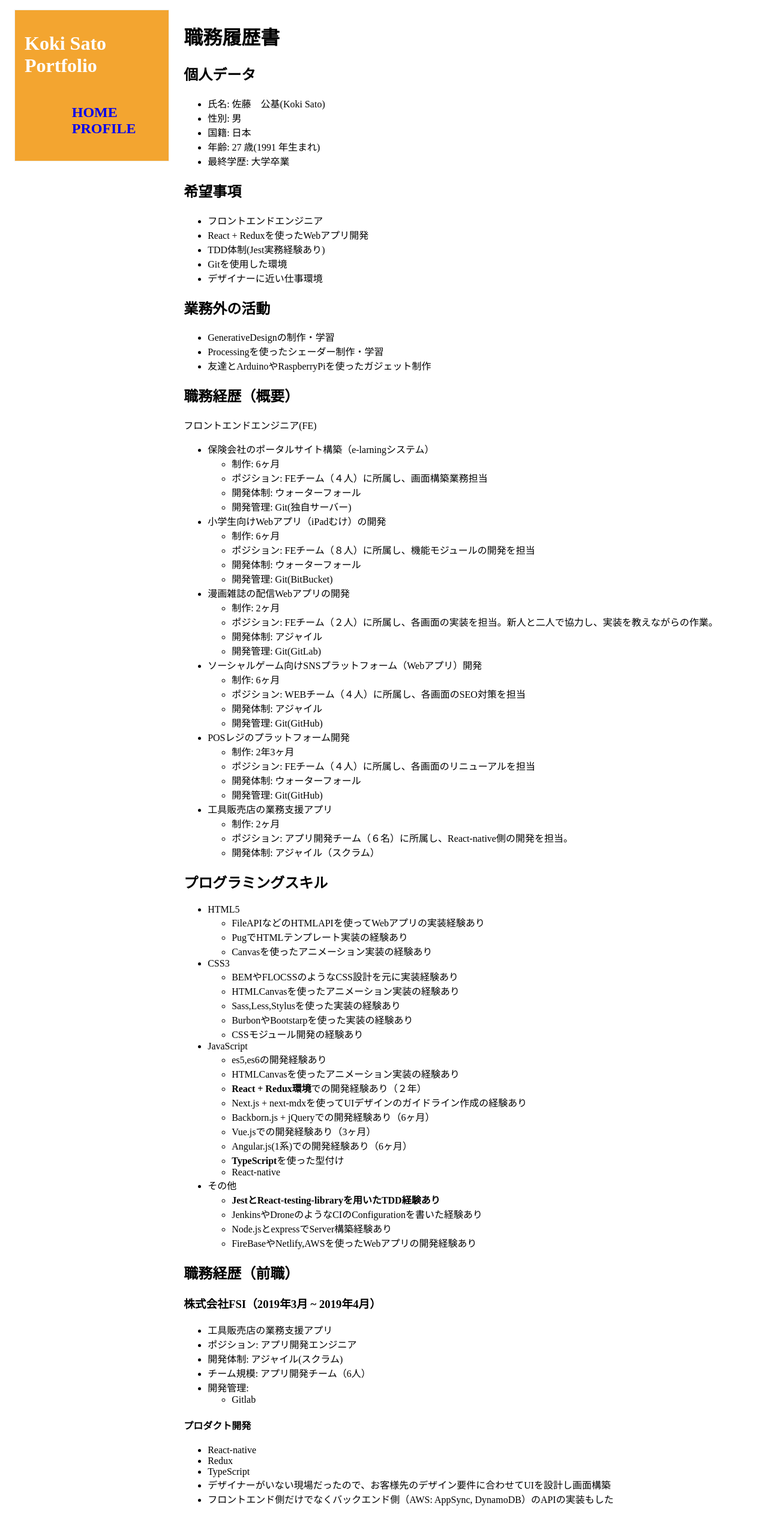
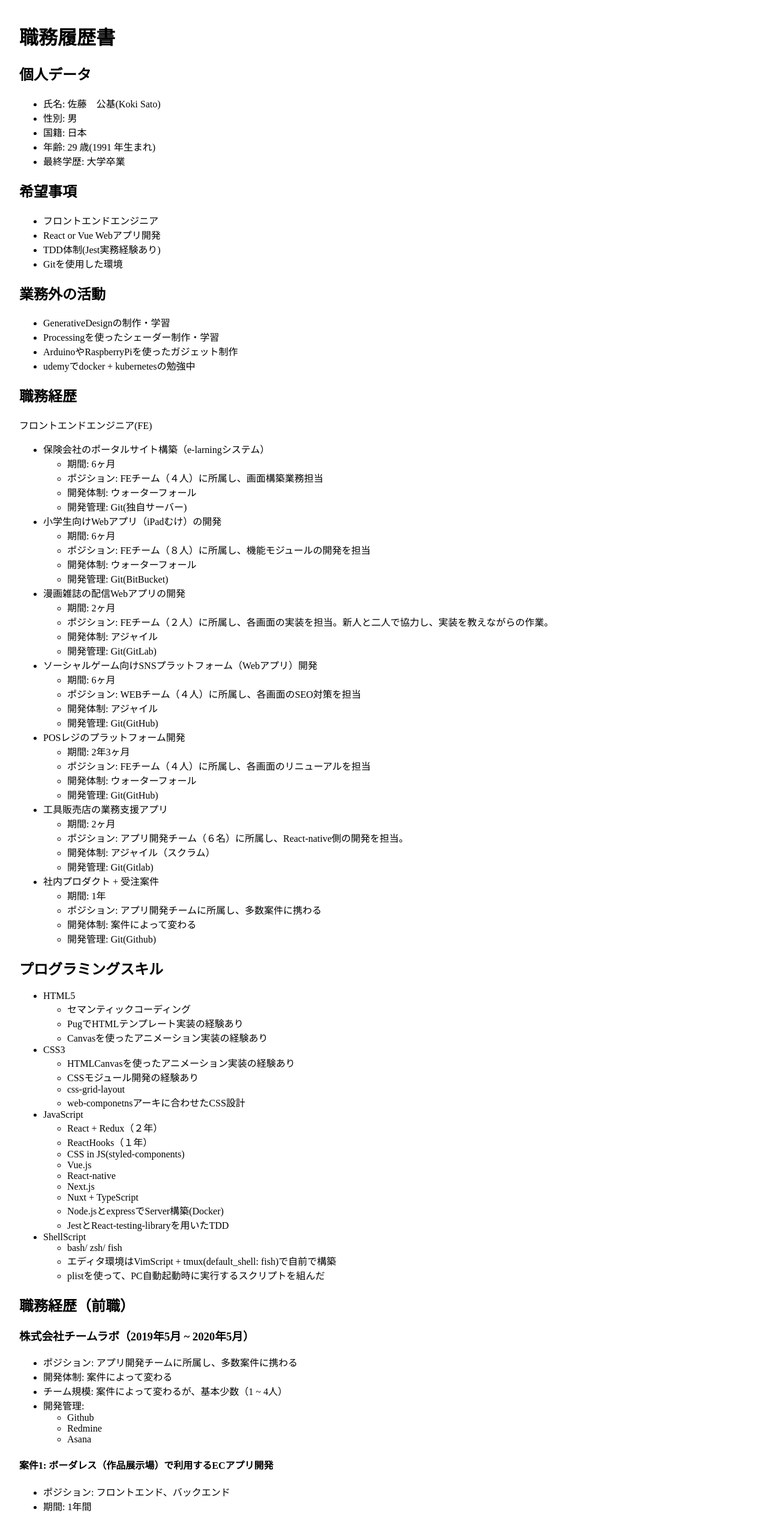
Before and after one commit to Bernkastel07th/close-portfolio, a Next.js app: page /profile in a window 1280 px wide. Shown: the top 2525 px of the page at 60% size. Built offline with nearby package versions, Linux system fonts and the light colour scheme.

Commit message:
feat: update

```diff
--- a/components/Layout.js
+++ b/components/Layout.js
@@ -1,26 +1,22 @@
-import SideMenu from './SideMenu'
 import Head from 'next/head'
 
-const layoutStyle = {
-  display: 'flex',
-  padding: '16px 24px',
-}
-
 const containerStyle = {
-  padding: '0 24px',
+  padding: '16px 32px 56px',
+  'overflow-y': 'scroll',
 }
 
 const Layout = props => (
-  <div style={layoutStyle}>
+  <div>
     <Head>
       <title>portfolio</title>
       <meta name="viewport" content="initial-scale=1.0, width=device-width" />
     </Head>
-    <SideMenu />
     <div style={containerStyle}>{props.children}</div>
     <style global jsx>{`
       body {
         margin: 0;
+        padding: 0;
+        box-sizing: border-box;
       }
     `}</style>
   </div>
--- a/components/SideMenu.js
+++ b/components/SideMenu.js
@@ -6,12 +6,7 @@ const sideMenuStyle = {
   flexDirection: 'column',
   alignItems: 'center',
   justifyContent: 'center',
-  top: 0,
-  left: 0,
-  position: 'sticky',
   padding: '16px',
-  width: '250px',
-  height: '100%',
   border: '1px solid #f0f0f0',
   backgroundColor: '#F3A530',
 }
--- a/pages/index.js
+++ b/pages/index.js
@@ -4,9 +4,9 @@ import Layout from '../components/Layout'
 
 const linksMd = `
 ## Links
-  - twitter: https://twitter.com/hi_im_Corki
   - github: https://github.com/Bernkastel07th
   - codepen: https://codepen.io/Bernkastel07th/
+  - codesandbox: https://codesandbox.io/u/Bernkastel07th
 `
 
 export default () => (
--- a/pages/profile.js
+++ b/pages/profile.js
@@ -9,81 +9,139 @@ const markdown = `
 - 氏名: 佐藤　公基(Koki Sato)
 - 性別: 男
 - 国籍: 日本
-- 年齢: 27 歳(1991 年生まれ)
+- 年齢: 29 歳(1991 年生まれ)
 - 最終学歴: 大学卒業
 
 ## 希望事項
 - フロントエンドエンジニア
-- React + Reduxを使ったWebアプリ開発
+- React or Vue Webアプリ開発
 - TDD体制(Jest実務経験あり)
 - Gitを使用した環境
-- デザイナーに近い仕事環境
 
 ## 業務外の活動
 - GenerativeDesignの制作・学習
 - Processingを使ったシェーダー制作・学習
-- 友達とArduinoやRaspberryPiを使ったガジェット制作
+- ArduinoやRaspberryPiを使ったガジェット制作
+- udemyでdocker + kubernetesの勉強中
 
-## 職務経歴（概要）
+## 職務経歴
 フロントエンドエンジニア(FE)
 - 保険会社のポータルサイト構築（e-larningシステム）
-  - 制作: 6ヶ月
+  - 期間: 6ヶ月
   - ポジション: FEチーム（４人）に所属し、画面構築業務担当
   - 開発体制: ウォーターフォール
   - 開発管理: Git(独自サーバー)
 - 小学生向けWebアプリ（iPadむけ）の開発
-  - 制作: 6ヶ月
+  - 期間: 6ヶ月
   - ポジション: FEチーム（８人）に所属し、機能モジュールの開発を担当
   - 開発体制: ウォーターフォール
   - 開発管理: Git(BitBucket)
 - 漫画雑誌の配信Webアプリの開発
-  - 制作: 2ヶ月
+  - 期間: 2ヶ月
   - ポジション: FEチーム（２人）に所属し、各画面の実装を担当。新人と二人で協力し、実装を教えながらの作業。
   - 開発体制: アジャイル
   - 開発管理: Git(GitLab)
 - ソーシャルゲーム向けSNSプラットフォーム（Webアプリ）開発
-  - 制作: 6ヶ月
+  - 期間: 6ヶ月
   - ポジション: WEBチーム（４人）に所属し、各画面のSEO対策を担当
   - 開発体制: アジャイル
   - 開発管理: Git(GitHub)
 - POSレジのプラットフォーム開発
-  - 制作: 2年3ヶ月
+  - 期間: 2年3ヶ月
   - ポジション: FEチーム（４人）に所属し、各画面のリニューアルを担当
   - 開発体制: ウォーターフォール
   - 開発管理: Git(GitHub)
 - 工具販売店の業務支援アプリ
-  - 制作: 2ヶ月
+  - 期間: 2ヶ月
   - ポジション: アプリ開発チーム（６名）に所属し、React-native側の開発を担当。
   - 開発体制: アジャイル（スクラム）
+  - 開発管理: Git(Gitlab)
+- 社内プロダクト + 受注案件
+  - 期間: 1年
+  - ポジション: アプリ開発チームに所属し、多数案件に携わる
+  - 開発体制: 案件によって変わる
+  - 開発管理: Git(Github)
 
 ## プログラミングスキル
   - HTML5
-    - FileAPIなどのHTMLAPIを使ってWebアプリの実装経験あり
+    - セマンティックコーディング
     - PugでHTMLテンプレート実装の経験あり
     - Canvasを使ったアニメーション実装の経験あり
   - CSS3
-    - BEMやFLOCSSのようなCSS設計を元に実装経験あり
     - HTMLCanvasを使ったアニメーション実装の経験あり
-    - Sass,Less,Stylusを使った実装の経験あり
-    - BurbonやBootstarpを使った実装の経験あり
     - CSSモジュール開発の経験あり
+    - css-grid-layout
+    - web-componetnsアーキに合わせたCSS設計
   - JavaScript
-    - es5,es6の開発経験あり
-    - HTMLCanvasを使ったアニメーション実装の経験あり
-    - **React + Redux環境**での開発経験あり（２年）
-    - Next.js + next-mdxを使ってUIデザインのガイドライン作成の経験あり
-    - Backborn.js + jQueryでの開発経験あり（6ヶ月）
-    - Vue.jsでの開発経験あり（3ヶ月）
-    - Angular.js(1系)での開発経験あり（6ヶ月）
-    - **TypeScript**を使った型付け
+    - React + Redux（２年）
+    - ReactHooks（１年）
+    - CSS in JS(styled-components)
+    - Vue.js
     - React-native
-  - その他
-    - **JestとReact-testing-libraryを用いたTDD経験あり**
-    - JenkinsやDroneのようなCIのConfigurationを書いた経験あり
-    - Node.jsとexpressでServer構築経験あり
-    - FireBaseやNetlify,AWSを使ったWebアプリの開発経験あり
+    - Next.js
+    - Nuxt + TypeScript
+    - Node.jsとexpressでServer構築(Docker)
+    - JestとReact-testing-libraryを用いたTDD
+  - ShellScript
+    - bash/ zsh/ fish
+    - エディタ環境はVimScript + tmux(default_shell: fish)で自前で構築
+    - plistを使って、PC自動起動時に実行するスクリプトを組んだ
 
 ## 職務経歴（前職）
+### 株式会社チームラボ（2019年5月 ~ 2020年5月）
+- ポジション: アプリ開発チームに所属し、多数案件に携わる
+- 開発体制: 案件によって変わる
+- チーム規模: 案件によって変わるが、基本少数（1 ~ 4人）
+- 開発管理:
+  - Github
+  - Redmine
+  - Asana
+#### 案件1: ボーダレス（作品展示場）で利用するECアプリ開発
+  - ポジション: フロントエンド、バックエンド
+  - 期間: 1年間
+  - チーム規模: 2 ~ 4人
+  - 開発体制: マイルストーン管理
+  - 新規開発/ 運用・保守/ クラウド化案件
+##### プロダクト開発
+  - フロントエンド: React + Redux
+  - バックエンド: NodeJS + express(管理画面はNext.js) + Docker
+  - 半年間は、前任から引き継いで一人で開発業務を行う。各展示場に展開しているアプリ(各展示場にmac miniを搬入し、リモートでDockerの導入作業が必要)だったので、基本的に障害対応やサーバーのキッティング業務、機材構成を考えたり、各展示場の担当者と連携して現場のシステム構築を設計したりしていた。
+  - 途中から、当アプリをクラウド化する案件が立ち上がったので、そこからは4人体制になり、AWS構成に合わせてアプリの作り変え業務に変わった。プリンターサーバーを作る必要があったので、これの開発を担当。シェルスクリプトで作成した。
+#### 案件2: メガネの田中 接客ツールアプリ開発
+  - ポジション: フロントエンド
+  - 期間: 10ヶ月
+  - チーム規模: 3人
+  - 開発体制: github issue管理
+  - 新規開発/ 運用・保守
+##### プロダクト開発
+  - React(ReactHooks)
+  - この案件はフェーズが２段階あり、フェーズ１では運用・保守で主にissue対応をしていた。フェーズ２では、アプリのソースがかなり古く、メンテナーもおらずブラックボックス化をしていたので、そのタイミングでReact(ReactHooks)アプリへ作り変えることになった。
+  - フェーズ２について
+    - アプリの設計を担当
+      - レスポンシブ対応はmobile/ desktopでComponentを分け、react-responsiveでデバイスに応じてレンダリングするLayoutComponentを制御
+      - Classは一切使わない実装方針
+    - プロジェクト管理
+      - github issueでタスクを管理し、Projectカンバンで進捗状況を管理
+#### 案件3: ドン・キホーテのECアプリ開発
+  - ポジション: フロントエンド
+  - 期間: 1ヶ月
+  - チーム規模: 3人
+  - 開発体制: github issue管理
+  - 新規開発
+##### プロダクト開発
+  - Nuxt + TypeScript
+  - APIのエラーハンドリング処理実装
+  - issue対応
+#### 案件4: ANAYIのデザイン更新業務
+  - ポジション: フロントエンド
+  - 期間: 1週間
+  - チーム規模: 1人
+  - 開発体制: github issue管理
+  - 新規開発
+##### プロダクト開発
+  - JavaScript(es6)
+  - リニューアルに合わせてサイトのデザインを更新する業務を行った
+## 職務経歴（前職以前）
 ### 株式会社FSI（2019年3月 ~ 2019年4月）
 - 工具販売店の業務支援アプリ
 - ポジション: アプリ開発エンジニア
@@ -97,7 +155,6 @@ const markdown = `
 - TypeScript
 - デザイナーがいない現場だったので、お客様先のデザイン要件に合わせてUIを設計し画面構築
 - フロントエンド側だけでなくバックエンド側（AWS: AppSync, DynamoDB）のAPIの実装もした
-## 職務経歴（前職以前）
 ### 株式会社リクルートライフスタイル（2016年11月 ~ 2019年2月）
 - POSレジのWebアプリ
 - ポジション: フロントエンドエンジニア（FE）
```
